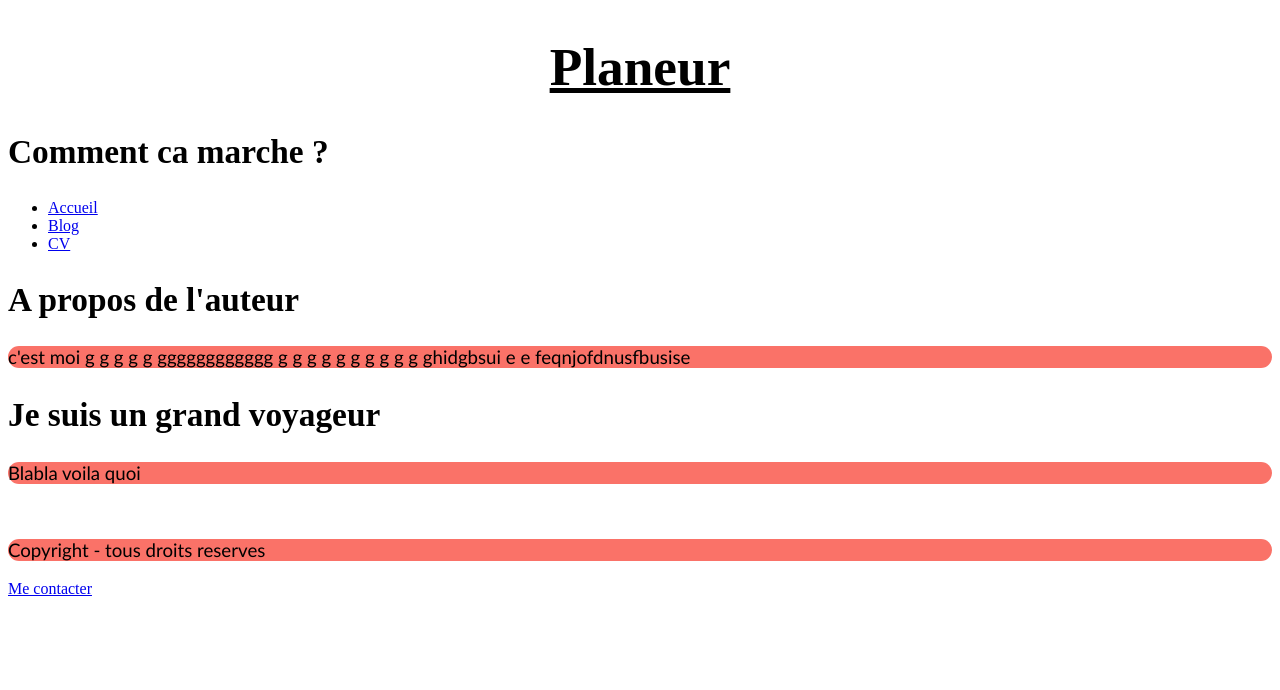
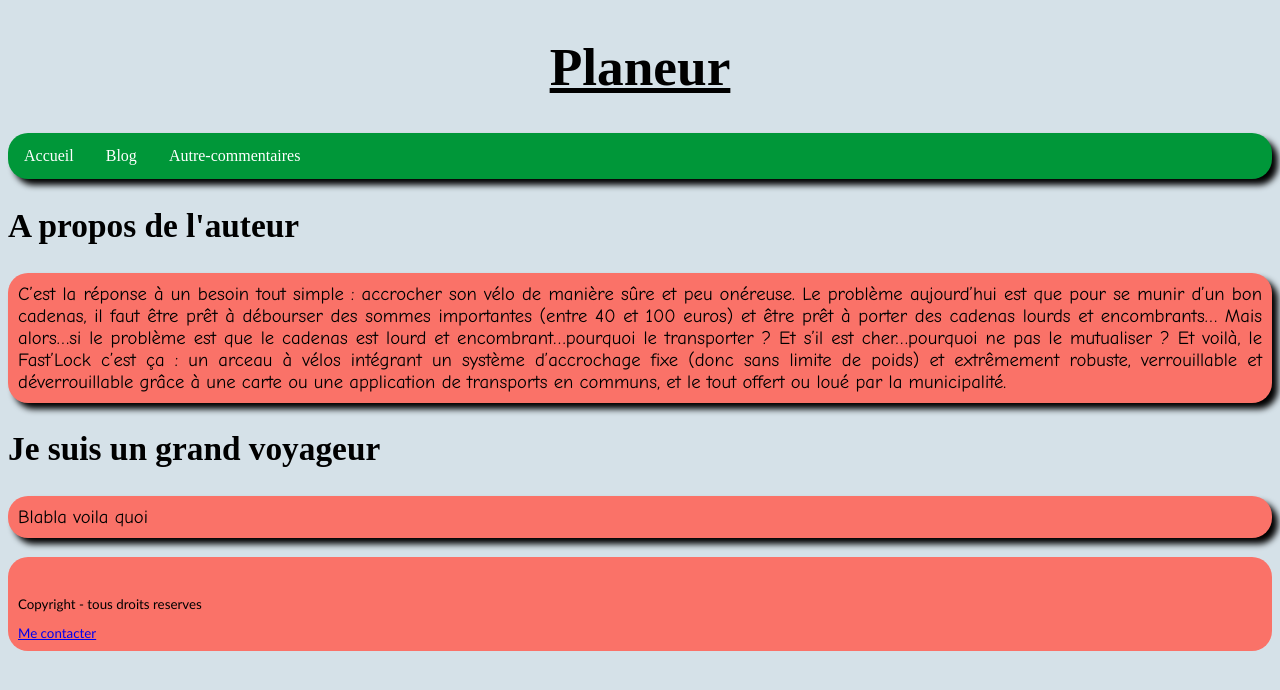
Before and after one commit to hugo-b-r/a-website-to-test, a plain HTML site: page index.html in a window 1280 px wide. Drawn offline with Linux system fonts and the light colour scheme.

Commit message:
a better website agina nad agai

```diff
--- a/css/styles.css
+++ b/css/styles.css
@@ -1,19 +1,22 @@
-p
+.normal_text
 {
     color:black;
     background-color:#FA7268;
-    border-radius:50px;
+    font-family: 'Comic sans MS';
+    text-align: justify;
+    padding: 10px;
+    border-radius: 20px;
     font-size: 14pt;
-    font-family: 'Trebuchet MS';
-    text-align: justify;
+    box-shadow:6px 6px 6px black;
 }
 
 h1
 {
     color:black;
+    text-align: center;
     font-size: 40pt;
     text-decoration: underline;
-    text-align: center;
+
 }
 
 h2
@@ -21,3 +24,49 @@ h2
     color:black;
     font-size: 25pt;
 }
+
+body
+{
+    background-color: #D5E1E8
+}
+
+footer
+{
+    color:black;
+    background-color:#FA7268;
+    font-family: 'Trebuchet MS';
+    text-align: justify;
+    padding: 10px;
+    border-radius: 20px;
+    font-size: 10pt;
+}
+
+
+
+ul {
+    list-style-type: none;
+    margin: 0;
+    padding: 0;
+    overflow: hidden;
+    background-color: #009739;
+    border-radius:20px;
+    box-shadow:6px 6px 6px black;
+
+}
+
+li {
+    float: left;
+}
+
+li a {
+    display: block;
+    color: white;
+    text-align: center;
+    padding: 14px 16px;
+    text-decoration: none;
+}
+
+/* Change the link color to #111 (black) on hover */
+li a:hover {
+    background-color: rgb(0,100,07);
+}
--- a/index.html
+++ b/index.html
@@ -9,25 +9,26 @@
     <body>
         <header>
             <h1>Planeur</h1>
-            <h2>Comment ca marche ?</h2>
         </header>
 
         <nav>
             <ul>
                 <li><a href="#">Accueil</a></li>
                 <li><a href="#">Blog</a></li>
-                <li><a href="#">CV</a></li>
+                <li><a href="#">Autre-commentaires</a>
             </ul>
+
         </nav>
 
         <section>
             <aside>
                 <h2>A propos de l'auteur</h2>
-                <p> c'est moi g g g g g gggggggggggg g  g g g  g g g  g g g ghidgbsui e e feqnjofdnusfbusise</p>
+                <p class="normal_text">C’est la réponse à un besoin tout simple : accrocher son vélo de manière sûre et peu onéreuse. Le problème aujourd’hui est que pour se munir d’un bon cadenas, il faut être prêt à débourser des sommes importantes (entre 40 et 100 euros) et être prêt à porter des cadenas lourds et encombrants…
+                    Mais alors…si le problème est que le cadenas est lourd et encombrant…pourquoi le transporter ? Et s’il est cher…pourquoi ne pas le mutualiser ? Et voilà, le Fast’Lock c’est ça : un arceau à vélos intégrant un système d’accrochage fixe (donc sans limite de poids) et extrêmement robuste, verrouillable et déverrouillable grâce à une carte ou une application de transports en communs, et le tout offert ou loué par la municipalité. </p>
             </aside>
             <article>
                 <h2>Je suis un grand voyageur</h2>
-                <p>Blabla voila quoi</p>
+                <p class="normal_text">Blabla voila quoi</p>
             </article>
         </section>
 
```
